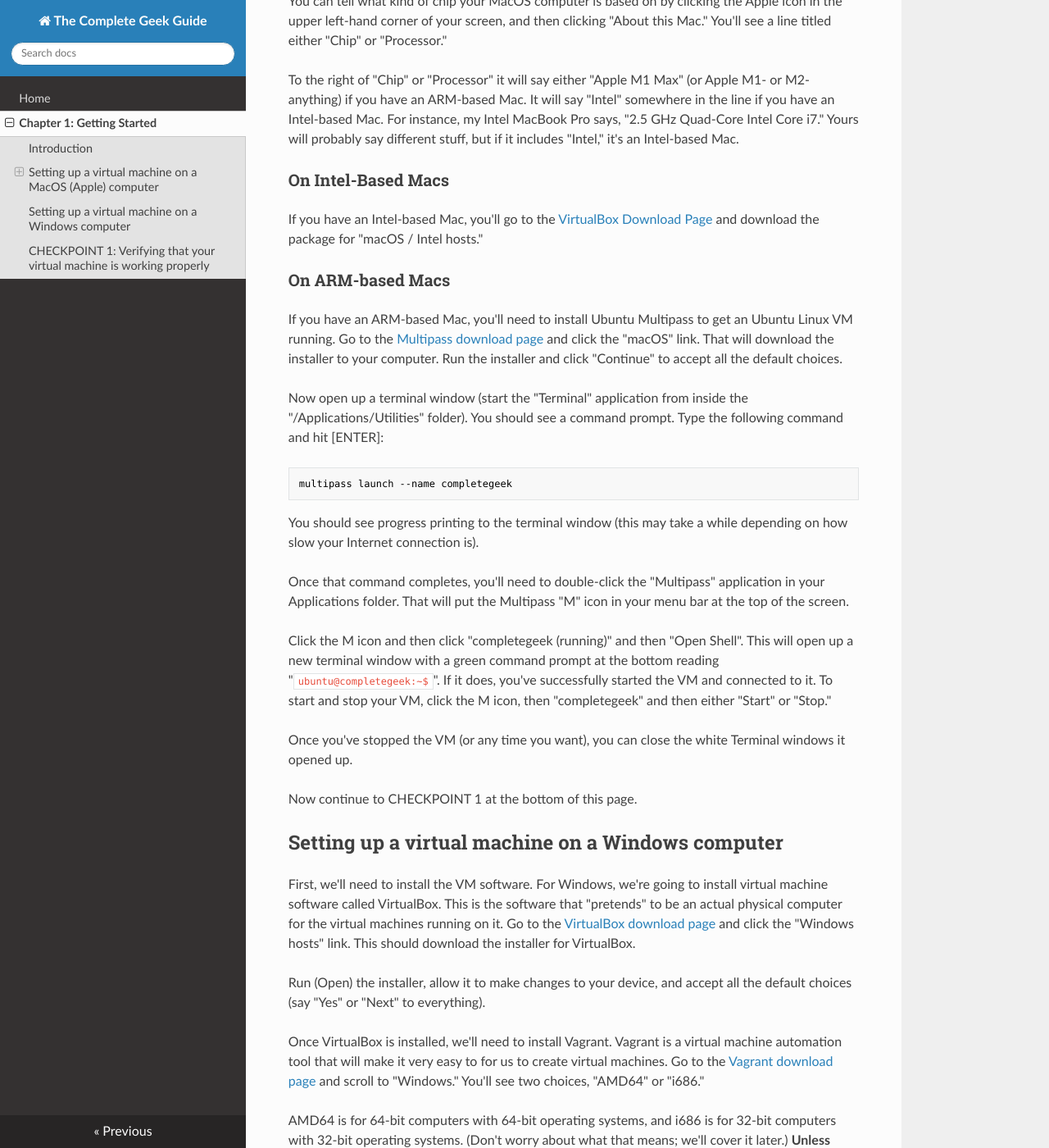
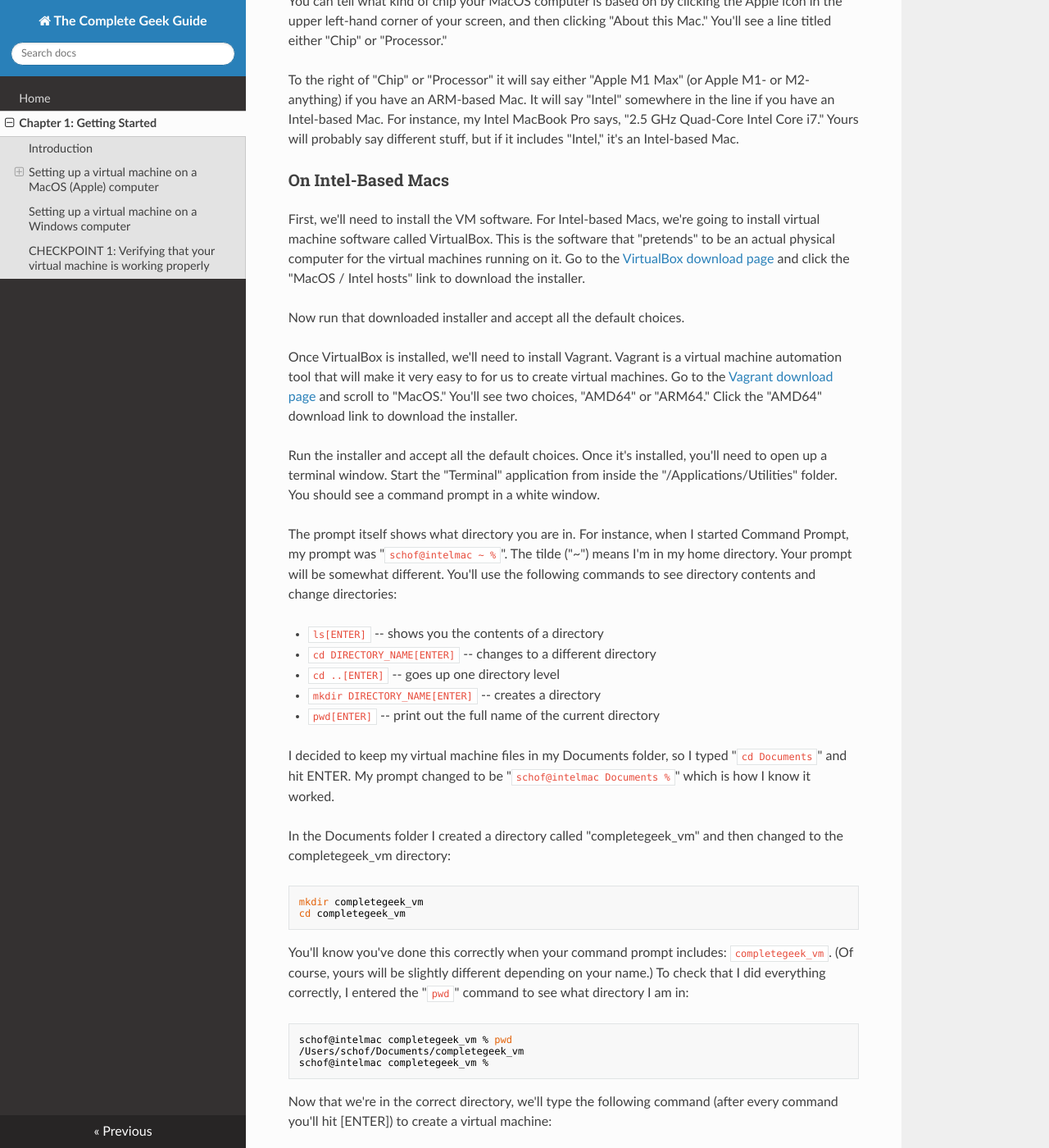
Before and after one commit to CommandLineLabs/completegeek, an MkDocs documentation site: the page built from docs/getting-started.md, in a window 1280 px wide and 1400 px high, scrolled down 1458 px. Shown: the whole window at 82% size. Built offline with MkDocs 1.6.1, drawn with Linux system fonts in a browser that asks for light colours; nearby versions of some CDN libraries; some of the changed text lies outside the part shown.

Commit message:
Now including instructions for Intel-based MacOS

````diff
--- a/docs/getting-started.md
+++ b/docs/getting-started.md
@@ -36,7 +36,66 @@
 
 ### On Intel-Based Macs
 
-If you have an Intel-based Mac, you'll go to the [VirtualBox Download Page](https://www.virtualbox.org/wiki/Downloads) and download the package for "macOS / Intel hosts."
+First, we'll need to install the VM software. For Intel-based Macs, we're going to install virtual machine software called VirtualBox. This is the software that "pretends" to be an actual physical computer for the virtual machines running on it. Go to the [VirtualBox download page](https://www.virtualbox.org/wiki/Downloads) and click the "MacOS / Intel hosts" link to download the installer.
+
+Now run that downloaded installer and accept all the default choices.
+
+Once VirtualBox is installed, we'll need to install Vagrant. Vagrant is a virtual machine automation tool that will make it very easy to for us to create virtual machines. Go to the [Vagrant download page](https://developer.hashicorp.com/vagrant/downloads) and scroll to "MacOS." You'll see two choices, "AMD64" or "ARM64." Click the "AMD64" download link to download the installer.
+
+Run the installer and accept all the default choices. Once it's installed, you'll need to open up a terminal window. Start the "Terminal" application from inside the "/Applications/Utilities" folder. You should see a command prompt in a white window.
+
+The prompt itself shows what directory you are in. For instance, when I started Command Prompt, my prompt was "`schof@intelmac ~ %`". The tilde ("~") means I'm in my home directory. Your prompt will be somewhat different. You'll use the following commands to see directory contents and change directories:
+
+* `ls[ENTER]` -- shows you the contents of a directory
+* `cd DIRECTORY_NAME[ENTER]` -- changes to a different directory
+* `cd ..[ENTER]` -- goes up one directory level
+* `mkdir DIRECTORY_NAME[ENTER]` -- creates a directory
+* `pwd[ENTER]` -- print out the full name of the current directory
+
+I decided to keep my virtual machine files in my Documents folder, so I typed "`cd Documents`" and hit ENTER. My prompt changed to be "`schof@intelmac Documents %`" which is how I know it worked.
+
+In the Documents folder I created a directory called "completegeek_vm" and then changed to the completegeek_vm directory:
+
+```bash
+mkdir completegeek_vm
+cd completegeek_vm
+```
+
+You'll know you've done this correctly when your command prompt includes:
+`completegeek_vm`. (Of course, yours will be slightly different depending on your name.) To check that I did everything correctly, I entered the "`pwd`" command to see what directory I am in:
+
+```bash
+schof@intelmac completegeek_vm % pwd
+/Users/schof/Documents/completegeek_vm
+schof@intelmac completegeek_vm %
+```
+
+Now that we're in the correct directory, we'll type the following command (after every command you'll hit [ENTER]) to create a virtual machine:
+
+`vagrant init ubuntu/jammy64`
+
+This should give you a message that "A Vagrantfile has been placed in this directory."
+
+The Vagrantfile is the configuration file for your VM. Now you actually need to create your virtual machine. To do that, you'll type:
+
+`vagrant up`
+
+You'll see some status messages print on your screen. The "Downloading" part may take a while depending on how fast your Internet connection is.
+
+Once that's completed, you've built your first VM! **To connect to it at any time in the future,** you'll change directories to your completegeek_vm directory(if necessary), and issue the command "vagrant ssh":
+
+```bash
+cd ~/Documents/completegeek_vm
+vagrant ssh
+```
+
+You should now see a welcome message on the screen, and at the bottom you should see a new command-prompt, in green, that says, "`vagrant@ubuntu-jammy:~$`".
+
+To exit the VM, type "`exit`" and hit ENTER. After you've done that, you can shut down the VM by typing "`vagrant halt`" and hitting ENTER.
+
+You can start up the VM again any time you want by first making sure you're in the completegeek_vm directory and then typing `vagrant up` again.
+
+Now continue to CHECKPOINT 1 at the bottom of this page.
 
 ### On ARM-based Macs
 
````
